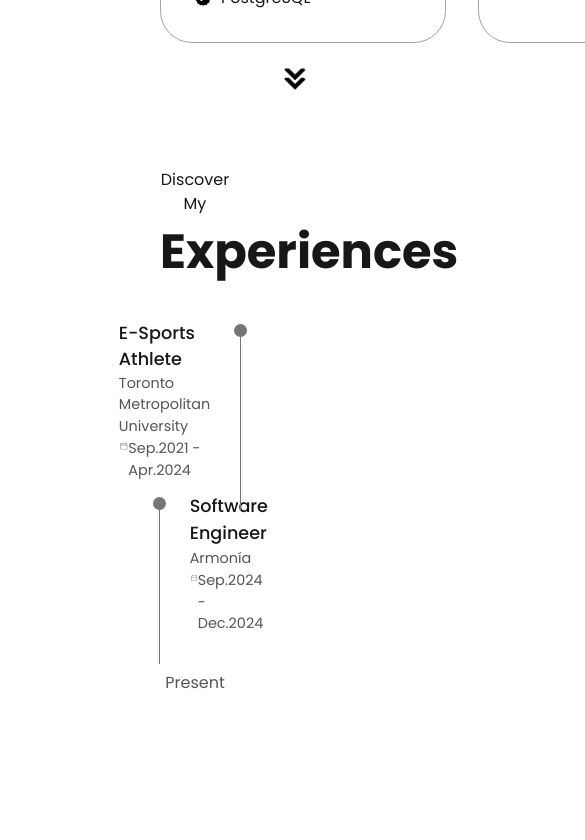
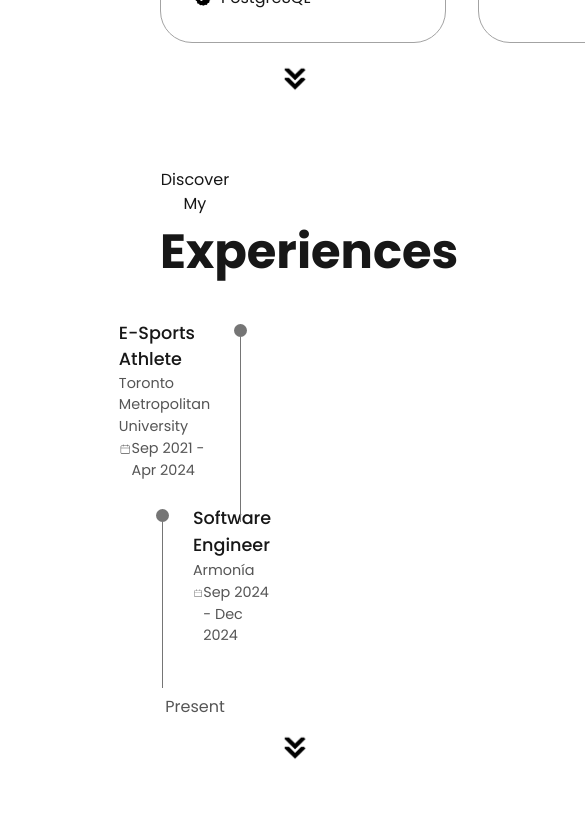
Before and after one commit to PatrickZ3/professionalPortfolio, a Next.js app: page / in a window 390 px wide. Shown: the part 2300-3140 px from the top of the page, 585 px wide, since content can reach past the window. Built offline with nearby package versions, Linux system fonts and the light colour scheme.

Commit message:
1440 px breakpoints done

```diff
--- a/src/app/components/experience.tsx
+++ b/src/app/components/experience.tsx
@@ -50,11 +50,11 @@ function renderExperienceData({ role, company, date }: ExperienceData, index: nu
 
 export default function Experience() {
     const experienceList: ExperienceData[] = [
-        { role: "E-Sports Athlete", company: "Toronto Metropolitan University", date: "Sep.2021 - Apr.2024" },
-        { role: "Software Engineer", company: "Armonía", date: "Sep.2024 - Dec.2024" }
+        { role: "E-Sports Athlete", company: "Toronto Metropolitan University", date: "Sep 2021 - Apr 2024" },
+        { role: "Software Engineer", company: "Armonía", date: "Sep 2024 - Dec 2024" },
     ];
     return (
-        <div className="experience__container container">
+        <div>
             <div className="experience__tabs">
                 <div className="experience__button button--flex">
                     <i className="uil uil-briefcase-alt experience__icon"></i>
--- a/src/app/components/project.tsx
+++ b/src/app/components/project.tsx
@@ -14,7 +14,7 @@ interface ProjectType {
 export default function Project() {
     const featuredProject = projectsData.find(item => item.input === "featuredProject")?.return || [];
     return (
-        <div className="about-containers !m-0">
+        <div className="about-containers !  m-0">
             {featuredProject.map((project: ProjectType, index: number) => (
                 <div key={index} className="details-container color-container flex flex-col items-center">
                     <Image
--- a/src/app/globals.css
+++ b/src/app/globals.css
@@ -6,6 +6,63 @@
   --font-mono: var(--font-geist-mono);
 } */
 
+/* for extra large screens */
+@media screen and (max-width: 1440px) {
+  .about-containers {
+    display: flex;
+    justify-content: center;
+    max-width: 1200px;
+    margin: 0 auto;
+    gap: 2rem;
+  }
+
+  .details-container {
+    flex: 1;
+    max-width: 350px;
+    padding: 24px;
+  }
+
+  .experience__sections {
+    display: flex;
+    justify-content: center;
+    align-items: center;
+    width: 100%;
+  }
+
+  .experience__content {
+    display: flex;
+    flex-direction: column;
+    align-items: center;
+    max-width: 1100px;
+  }
+
+  .experience__data {
+    display: grid;
+    grid-template-columns: 1fr max-content 1fr;
+    column-gap: 8rem;
+    width: 100%;
+    max-width: 1200px;
+  }
+
+  .experience__line {
+    display: block;
+    width: 2px;
+    height: 100%;
+    background-color: hsl(0, 0%, 46%);
+  }
+
+  .present__container {
+    display: flex;
+    justify-content: center;
+    margin-top: 1rem;
+  }
+
+
+
+
+  }
+
+  /* large screens */
   @media screen and (max-width: 1200px) {
     .desktop-nav {
       display: none;
@@ -536,7 +593,7 @@ span {
     transition: filter 0.3s ease-in-out;
   }
 
-.project-btn:hover .github-icon  {
+  .project-btn:hover .github-icon {
     filter: invert(1);
   }
 
@@ -557,7 +614,7 @@ span {
     cursor: pointer;
   }
 
-.btn-learnMore{
+  .btn-learnMore {
     position: relative;
     display: inline-flex;
     align-items: center;
@@ -712,7 +769,7 @@ span {
   }
 
   .footer {
-  border-top: 1px solid rgba(0,0,0,0.1);
+    border-top: 1px solid rgba(0, 0, 0, 0.1);
     margin-top: 40px;
     display: flex;
     justify-content: center;
@@ -751,7 +808,7 @@ span {
   }
 
   .experience__icon {
-  font-size: 1rem;
+    font-size: 1.4rem;
   }
 
   .experience__sections {
@@ -787,7 +844,7 @@ span {
     display: flex;
     font-size: 0.9rem;
     color: rgb(85, 85, 85);
-  margin-bottom: 0.75rem;
+    margin-bottom: 1.5rem;
   }
 
   .calender {
@@ -806,8 +863,8 @@ span {
     display: block;
     width: 1px;
     height: 100%;
-  background-color: hsl(0, 0%, 46%)!important;
-  transform: translate(6px,-7px);
+    background-color: hsl(0, 0%, 46%) !important;
+    transform: translate(6px, -7px);
   }
 
   .present__container {
@@ -817,6 +874,9 @@ span {
     align-items: center;
   }
 
-.experiences{
+  .experiences {
     position: relative;
+    min-height: auto;
+    height: auto;
+    padding-bottom: 10vh;
   }
--- a/src/app/page.tsx
+++ b/src/app/page.tsx
@@ -180,9 +180,7 @@ export default function Home() {
       <section className="experiences" id="experiences">
         <div className="section__text__p1">Discover My</div>
         <div className="title">Experiences</div>
-        <div className="experience__sections ">
           <Experience />
-        </div>
         <Image
           src="/arrow.png"
           alt="arrow"
```
Lines whose indentation alone changed are shown as unchanged.
